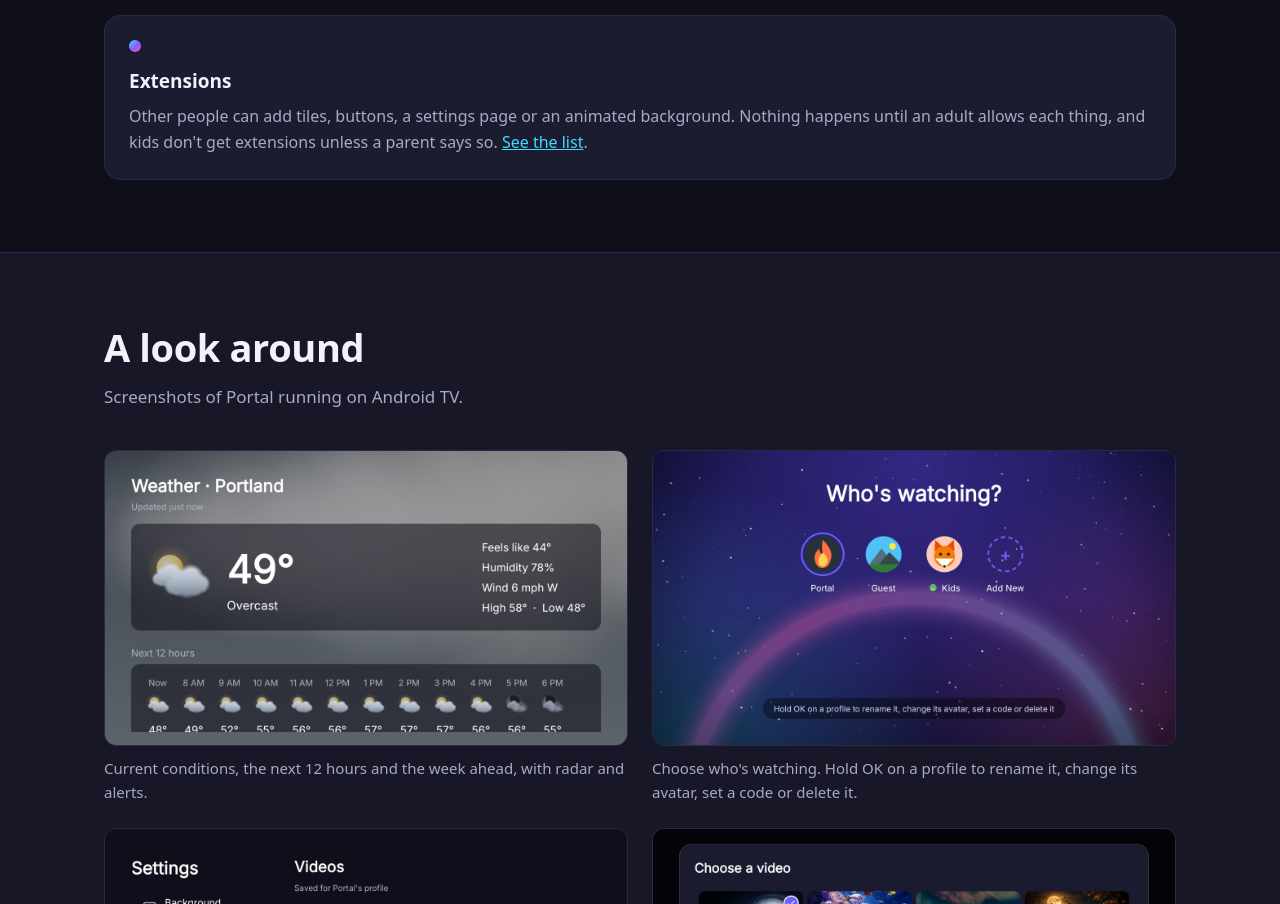
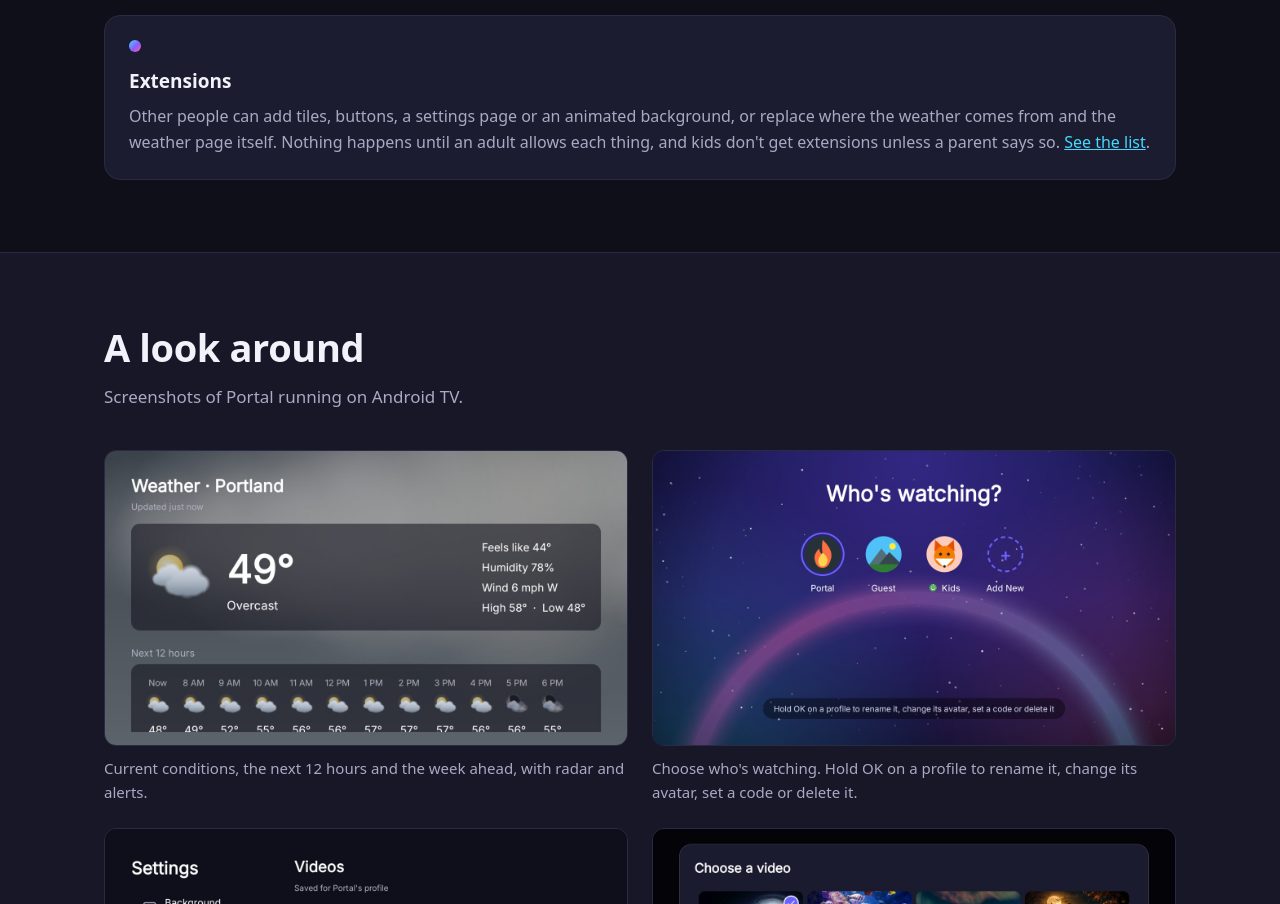
Before and after one commit to plecos/portaltv, a plain HTML site: page site/index.html in a window 1280 px wide. Shown: the part 2251-3155 px from the top of the page. Drawn offline with Linux system fonts and the light colour scheme.

Commit message:
Docs: describe the weather source and weather page extension points
Co-Authored-By: Claude Sonnet 5.5 <noreply@anthropic.com>

```diff
--- a/site/index.html
+++ b/site/index.html
@@ -274,7 +274,7 @@
         <div class="card"><div class="dot"></div><h3>Search with your own AI</h3><p>Find apps as you type or by voice. Connect any OpenAI-compatible server, a hosted one or one on your own network, and ask it questions, have it open apps or manage your reminders for you.</p></div>
         <div class="card"><div class="dot"></div><h3>Reminders</h3><p>Set a reminder for a show, a call or a chore, in Settings or by asking the AI, which can also list, change and delete them. When it's due, a card with the name and picture of whoever set it shows over whatever is playing. Pick a tone for each one, let the card go by itself or wait for you, and add a Snooze button. One that came due while the TV was off can show later or be skipped.</p></div>
         <div class="card"><div class="dot"></div><h3>Updates from the TV</h3><p>Portal looks for a new version once a day. Select the Update button to see what's new, then download and install it from the couch. Nothing installs without you.</p></div>
-        <div class="card" style="grid-column:1/-1"><div class="dot"></div><h3>Extensions</h3><p>Other people can add tiles, buttons, a settings page or an animated background. Nothing happens until an adult allows each thing, and kids don't get extensions unless a parent says so. <a href="extensions/">See the list</a>.</p></div>
+        <div class="card" style="grid-column:1/-1"><div class="dot"></div><h3>Extensions</h3><p>Other people can add tiles, buttons, a settings page or an animated background, or replace where the weather comes from and the weather page itself. Nothing happens until an adult allows each thing, and kids don't get extensions unless a parent says so. <a href="extensions/">See the list</a>.</p></div>
       </div>
     </div>
   </section>
```
Also changed, not shown: site/llms.txt, 1 other file.
